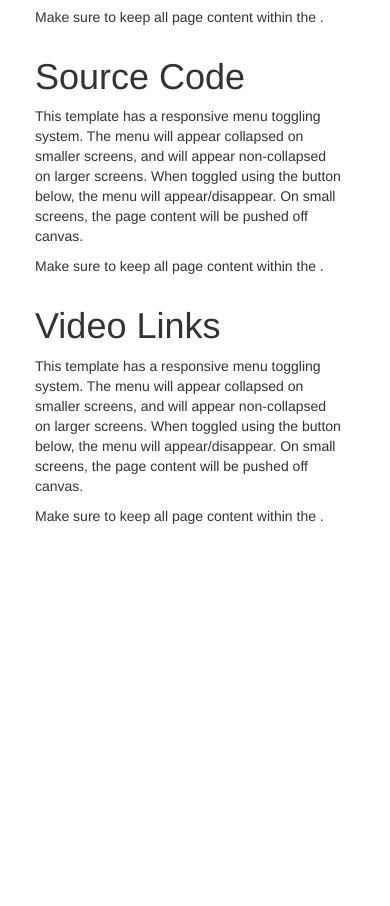
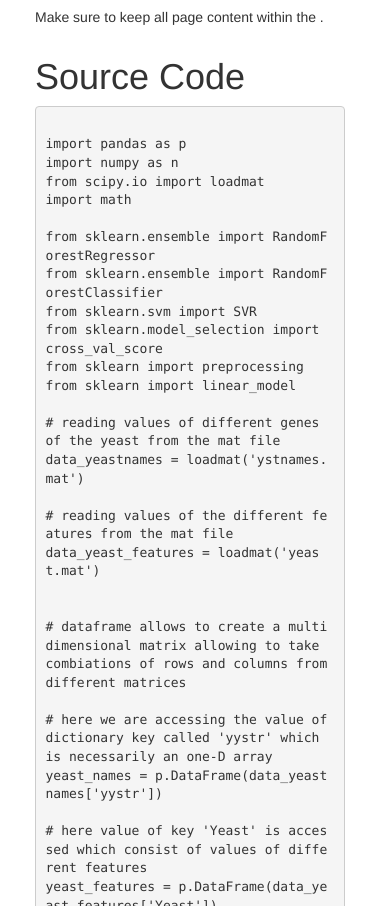
Before and after one commit to Ruchi1496/Synthetic-Biology-Gene-Regulatory-Network, a website: page index.html in a window 390 px wide. Shown: the part 857-1763 px from the top of the page. Before the commit the page ends 1408 px from the top, so only its background shows below. Drawn offline with Linux system fonts and the light colour scheme.

Commit message:
Update index.html

```diff
--- a/index.html
+++ b/index.html
@@ -49,8 +49,92 @@
                 <div class="row" id="source">
                     <div class="col-lg-12" >
                         <h1>Source Code</h1>
-                        <p>This template has a responsive menu toggling system. The menu will appear collapsed on smaller screens, and will appear non-collapsed on larger screens. When toggled using the button below, the menu will appear/disappear. On small screens, the page content will be pushed off canvas.</p>
-                        <p>Make sure to keep all page content within the .</p>
+                                              <pre>  <code>
+import pandas as p
+import numpy as n
+from scipy.io import loadmat
+import math
+
+from sklearn.ensemble import RandomForestRegressor
+from sklearn.ensemble import RandomForestClassifier
+from sklearn.svm import SVR
+from sklearn.model_selection import cross_val_score
+from sklearn import preprocessing
+from sklearn import linear_model
+
+# reading values of different genes of the yeast from the mat file
+data_yeastnames = loadmat('ystnames.mat')
+
+# reading values of the different features from the mat file
+data_yeast_features = loadmat('yeast.mat')
+
+
+# dataframe allows to create a multi dimensional matrix allowing to take combiations of rows and columns from different matrices
+
+# here we are accessing the value of dictionary key called 'yystr' which is necessarily an one-D array
+yeast_names = p.DataFrame(data_yeastnames['yystr'])
+
+# here value of key 'Yeast' is accessed which consist of values of different features
+yeast_features = p.DataFrame(data_yeast_features['Yeast'])
+
+
+#we are creating a matrix with features of genes as columns and their names as rows
+data_initial = p.DataFrame(data_yeast_features['Yeast'].T, columns=data_yeastnames['yystr'])
+
+
+data_temp = data_initial
+
+
+#number_genes consist of number of different genes of yeast data set which is 6178 in number in our case
+number_genes = len(data_temp.keys())
+
+network = p.DataFrame(n.zeros(shape=(len(data_temp.keys()), len(data_temp.keys()))), index=data_temp.keys(), columns=data_temp.keys())  #create 6178*6178 matrix with indexes of columns and rows as number oof yeast genes
+
+#traversing i through values 0-6177
+for i in range(number_genes):
+
+    keys = list(data_temp.keys())
+
+    #we are selecting each gene one by one to be targetGene gene
+    targetGene = keys[i]
+    keys.remove(targetGene)
+
+    #del keys[2:number_genes]
+    inputGenes = keys   #inut genes consist of all genes except the targetGene gene
+
+    #print(targetGene)
+    #print(inputGenes)
+
+    # converting list to matrix
+    X = data_temp[inputGenes]
+
+    #converting list to matrix
+    y = data_temp[targetGene]
+
+
+    print('Training for targetGene gene {}: {}'.format(i, targetGene))
+
+    #initialising random forest regression object with number of trees in the forest to be 200
+    rfr = RandomForestRegressor(n_estimators=200, oob_score=True, n_jobs=-1)
+
+    #this function builds the forest of 200 trees using inuts as X and Y
+    rfr.fit(X, y)
+
+    # print(clf)
+
+    #feature_importances is 6187*6178 matrix consisiting the different weights with which the yeast genes are related to each other
+    for i, x in zip(range(rfr.feature_importances_.size), rfr.feature_importances_):
+         #print(i, inputGenes[i], x)
+
+         #putting the values of weights into the grnmatrix
+         network[targetGene][inputGenes[i]] = x
+
+
+network.to_csv('yeast_grn.csv')  # putting the data to a file
+
+
+                        </code></pre>
+
 
                     </div>
                 </div>
```
